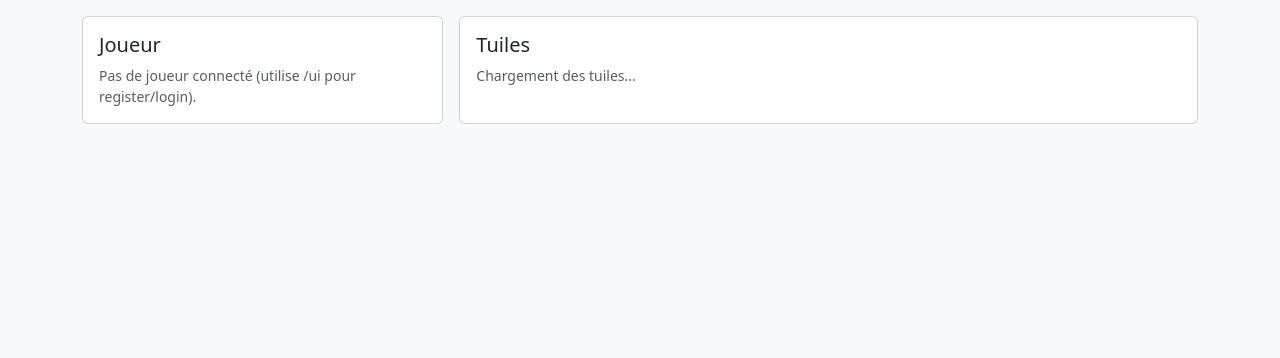
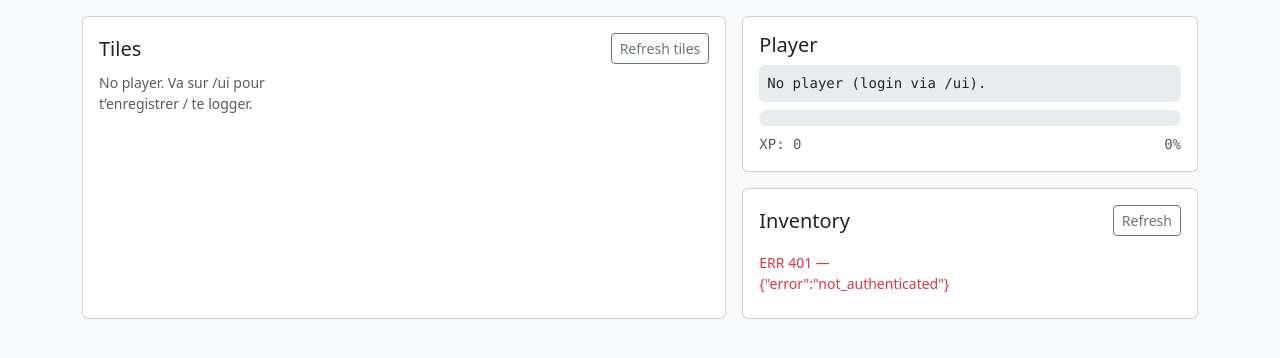
Before and after one commit to ReC82/LodyLand, a Flask app: page /play in a window 1280 px wide. Shown: the part 57-415 px from the top of the page. Run offline with Flask 3, Linux system fonts and the light colour scheme.

Commit message:
feat(play) : show player summary and inventory

```diff
--- a/app/static/play.js
+++ b/app/static/play.js
@@ -1,17 +1,16 @@
 /*
   File: static/play.js
-  Purpose: Minimal “play” UI using existing API:
-   - /api/me
-   - /api/player/<id>/tiles
-   - /api/collect
+  Purpose: Simple "Play" UI for Lodyland (grid + player summary + inventory).
 */
 
+// ------------------------------------------------------------------
+// Helpers
+// ------------------------------------------------------------------
 function baseUrl() {
   return `${location.protocol}//${location.host}`;
 }
+
 const $ = (id) => document.getElementById(id);
-
-let playCurrentPlayer = null;
 
 async function http(method, path, body) {
   const res = await fetch(`${baseUrl()}${path}`, {
@@ -30,80 +29,144 @@
   return { ok: res.ok, status: res.status, data };
 }
 
-// ---------------------------------------------------------------------------
-// Player
-// ---------------------------------------------------------------------------
-function renderPlayPlayer(p) {
+// ------------------------------------------------------------------
+// State
+// ------------------------------------------------------------------
+let playCurrentPlayer = null;
+
+// ------------------------------------------------------------------
+// Rendu du player + XP
+// ------------------------------------------------------------------
+function playRenderPlayer(p) {
   const box = $("playPlayerBox");
-  const nameEl = $("playCurrentPlayerName");
+  const nameSpan = $("playCurrentPlayerName");
 
   if (!p) {
-    box.textContent = "Pas de joueur connecté (utilise /ui pour register/login).";
-    nameEl.textContent = "—";
+    box.textContent = "No player (login via /ui).";
+    nameSpan.textContent = "—";
+
+    $("playXpFill").style.width = "0%";
+    $("playXpTextLeft").textContent = "XP: 0";
+    $("playXpTextRight").textContent = "0%";
     return;
   }
 
-  nameEl.textContent = p.name;
-  box.innerHTML = `
-    <div><strong>${p.name}</strong></div>
-    <div class="text-muted">
-      Niveau: ${p.level} • XP: ${p.xp} • Coins: ${p.coins} • Diams: ${p.diams}
-    </div>
-  `;
+  playCurrentPlayer = p;
+  nameSpan.textContent = p.name || "—";
+
+  box.textContent = [
+    `id=${p.id}  name=${p.name}`,
+    `level=${p.level}  xp=${p.xp}`,
+    `coins=${p.coins}  diams=${p.diams}`,
+  ].join("\n");
+
+  const xp = Number(p.xp || 0);
+  const level = Number(p.level || 0);
+  const next = p.next_xp ?? p.nextXp ?? null;
+
+  let pct = 0;
+  if (next !== null && next !== undefined && Number(next) > 0) {
+    pct = Math.max(0, Math.min(100, Math.round((xp / Number(next)) * 100)));
+  } else {
+    pct = 100;
+  }
+
+  $("playXpFill").style.width = `${pct}%`;
+  $("playXpTextLeft").textContent = `XP: ${xp} • Level: ${level}`;
+  $("playXpTextRight").textContent = `${pct}%`;
 }
 
-async function loadPlayPlayer() {
-  const r = await http("GET", "/api/me");
-  if (!r.ok) {
-    renderPlayPlayer(null);
-    return null;
-  }
-  playCurrentPlayer = r.data;
-  renderPlayPlayer(playCurrentPlayer);
-  return playCurrentPlayer;
-}
-
-// ---------------------------------------------------------------------------
-// Tiles
-// ---------------------------------------------------------------------------
-function renderPlayTiles(tiles) {
-  const grid = $("playTilesGrid");
-  const status = $("playTilesStatus");
-
-  if (!tiles || !tiles.length) {
-    status.textContent = "Aucune tuile (utilise /ui pour débloquer quelques tuiles).";
-    grid.innerHTML = "";
+// ------------------------------------------------------------------
+// Inventory
+// ------------------------------------------------------------------
+function playRenderInventory(list) {
+  const box = $("playInventoryBox");
+  if (!list || !list.length) {
+    box.innerHTML = `
+      <div class="col">
+        <div class="text-muted small">Inventaire vide.</div>
+      </div>
+    `;
     return;
   }
 
-  status.textContent = `${tiles.length} tuile(s)`;
+  box.innerHTML = list
+    .map(
+      (r) => `
+      <div class="col">
+        <div class="inv-card h-100">
+          <div class="inv-title text-capitalize">${r.resource}</div>
+          <div class="inv-qty">qty: ${r.qty}</div>
+        </div>
+      </div>
+    `
+    )
+    .join("");
+}
+
+async function playRefreshInventory() {
+  const res = await http("GET", "/api/inventory");
+  const box = $("playInventoryBox");
+  if (!res.ok) {
+    box.innerHTML = `
+      <div class="col">
+        <div class="text-danger small">
+          ERR ${res.status} — ${JSON.stringify(res.data)}
+        </div>
+      </div>
+    `;
+    return;
+  }
+  playRenderInventory(res.data);
+}
+
+// ------------------------------------------------------------------
+// Grid de tuiles
+// ------------------------------------------------------------------
+function playRenderGrid(tiles) {
+  const grid = $("playGridBox");
+  if (!tiles || !tiles.length) {
+    grid.innerHTML = `
+      <div class="col">
+        <div class="text-muted small">Aucune tuile débloquée.</div>
+      </div>
+    `;
+    return;
+  }
 
   grid.innerHTML = "";
-
-  tiles.forEach(t => {
+  tiles.forEach((t) => {
     const col = document.createElement("div");
     col.className = "col";
 
-    const cooldownText = t.cooldown_until ? t.cooldown_until : "—";
+    const cdText = t.cooldown_until
+      ? new Date(t.cooldown_until).toLocaleTimeString()
+      : "—";
+
+    const disabledAttr = t.locked ? "disabled" : "";
 
     col.innerHTML = `
       <div class="border rounded p-2 bg-white small text-center">
         <div class="fw-semibold text-capitalize">${t.resource}</div>
+
         <div class="text-muted">
           ID: <span class="font-monospace">${t.id}</span>
         </div>
+
         <div class="text-muted">
           Locked: <strong>${t.locked ? "YES" : "NO"}</strong>
         </div>
+
         <div class="text-muted small">
           Cooldown:<br>
-          ${cooldownText}
+          ${cdText}
         </div>
+
         <div class="mt-2 d-grid">
           <button
             class="btn btn-sm btn-outline-success"
             onclick="playCollect(${t.id})"
-            ${t.locked ? "disabled" : ""}
+            ${disabledAttr}
           >
             Collect
           </button>
@@ -115,62 +178,80 @@
   });
 }
 
-async function loadPlayTiles() {
-  const status = $("playTilesStatus");
-  const grid = $("playTilesGrid");
-  grid.innerHTML = "";
-  status.textContent = "Chargement des tuiles...";
-
+async function playRefreshGrid() {
+  const grid = $("playGridBox");
   if (!playCurrentPlayer) {
-    status.textContent = "Pas de joueur (va sur /ui pour login/register).";
+    grid.innerHTML = `
+      <div class="col">
+        <div class="text-muted small">
+          No player. Va sur /ui pour t’enregistrer / te logger.
+        </div>
+      </div>
+    `;
     return;
   }
 
-  const r = await http("GET", `/api/player/${playCurrentPlayer.id}/tiles`);
-  if (!r.ok) {
-    status.textContent = `Erreur: ${r.status}`;
+  grid.innerHTML = `
+    <div class="col">
+      <div class="text-muted small">Loading tiles…</div>
+    </div>
+  `;
+
+  const res = await http("GET", `/api/player/${playCurrentPlayer.id}/tiles`);
+  if (!res.ok) {
+    grid.innerHTML = `
+      <div class="col">
+        <div class="text-danger small">
+          ERR ${res.status} — ${JSON.stringify(res.data)}
+        </div>
+      </div>
+    `;
     return;
   }
 
-  renderPlayTiles(r.data);
+  playRenderGrid(res.data);
 }
 
-// ---------------------------------------------------------------------------
-// Collect
-// ---------------------------------------------------------------------------
+// ------------------------------------------------------------------
+// Collect depuis la grille
+// ------------------------------------------------------------------
 async function playCollect(tileId) {
-  const status = $("playTilesStatus");
-  status.textContent = `Collecting tile #${tileId}...`;
-
-  const r = await http("POST", "/api/collect", { tileId });
-  if (!r.ok) {
-    const err = r.data || {};
-    status.textContent = `ERR ${r.status} — ${err.error || "collect_failed"}`;
+  const res = await http("POST", "/api/collect", { tileId });
+  if (!res.ok) {
+    alert(`Collect error: ${res.status} — ${JSON.stringify(res.data)}`);
     return;
   }
 
-  const data = r.data;
-  status.textContent = `OK — next=${data.next || "?"}`;
-
-  // Mettre à jour le joueur si renvoyé
+  const data = res.data || {};
+  // Met à jour le player (XP/coins…) s’il est renvoyé
   if (data.player) {
-    playCurrentPlayer = data.player;
-    renderPlayPlayer(playCurrentPlayer);
+    playRenderPlayer({
+      ...data.player,
+      next_xp: data.player.next_xp ?? data.player.nextXp ?? null,
+    });
+  } else {
+    // fallback : recharger /api/me
+    await playLoadPlayer();
   }
 
-  // Recharger la grille
-  await loadPlayTiles();
+  await playRefreshInventory();
+  await playRefreshGrid();
 }
 
-// ---------------------------------------------------------------------------
-// Init
-// ---------------------------------------------------------------------------
+// ------------------------------------------------------------------
+// Init : charger le player courant, inventaire, grid
+// ------------------------------------------------------------------
+async function playLoadPlayer() {
+  const res = await http("GET", "/api/me");
+  if (!res.ok) {
+    playRenderPlayer(null);
+    return;
+  }
+  playRenderPlayer(res.data);
+}
+
 document.addEventListener("DOMContentLoaded", async () => {
-  const p = await loadPlayPlayer();
-  if (p) {
-    await loadPlayTiles();
-  }
+  await playLoadPlayer();
+  await playRefreshInventory();
+  await playRefreshGrid();
 });
-
-// Expose à window pour onclick inline
-window.playCollect = playCollect;
--- a/app/templates/play.html
+++ b/app/templates/play.html
@@ -1,6 +1,6 @@
 <!--
-  File: app/templates/play.html
-  Purpose: Simple playable UI for Lodyland (player + tiles + collect).
+  File: static/play.html
+  Purpose: Simple player-facing Play UI (grid + player summary + inventory).
 -->
 <!DOCTYPE html>
 <html lang="fr">
@@ -9,11 +9,12 @@
   <title>Lodyland — Play</title>
   <meta name="viewport" content="width=device-width, initial-scale=1" />
 
-  <!-- Bootstrap -->
+  <!-- Bootstrap (même CDN que /ui pour garder un look cohérent) -->
   <link
     href="https://cdn.jsdelivr.net/npm/bootstrap@5.3.3/dist/css/bootstrap.min.css"
     rel="stylesheet"
   >
+  <link rel="stylesheet" href="/static/ui/styles.css">
 </head>
 <body class="bg-light">
 
@@ -22,60 +23,109 @@
   <!-- ========================================================= -->
   <nav class="navbar navbar-expand-lg bg-white border-bottom mb-3">
     <div class="container-fluid">
-      <a class="navbar-brand" href="#">🌴 Lodyland — Play</a>
+      <span class="navbar-brand">🌴 Lodyland — Play</span>
       <div class="ms-auto small text-muted">
-        Joueur : <span id="playCurrentPlayerName" class="fw-semibold">—</span>
+        Joueur :
+        <span id="playCurrentPlayerName" class="fw-semibold">—</span>
       </div>
     </div>
   </nav>
 
+  <!-- ========================================================= -->
+  <!--  MAIN CONTENT                                             -->
+  <!-- ========================================================= -->
   <main class="container mb-4">
     <div class="row g-3">
 
       <!-- ===================================================== -->
-      <!--  SECTION: Player info                                -->
+      <!--  COLONNE GAUCHE : GRID DE TUILES                      -->
       <!-- ===================================================== -->
-      <div class="col-12 col-lg-4">
+      <div class="col-12 col-lg-7">
         <div class="card h-100">
           <div class="card-body">
-            <h5 class="card-title">Joueur</h5>
-            <div id="playPlayerBox" class="small text-muted">
-              Chargement joueur...
+            <div class="d-flex justify-content-between align-items-center mb-2">
+              <h5 class="card-title mb-0">Tiles</h5>
+              <button
+                class="btn btn-sm btn-outline-secondary"
+                onclick="playRefreshGrid()"
+              >
+                Refresh tiles
+              </button>
+            </div>
+
+            <div id="playGridBox" class="row row-cols-2 row-cols-md-3 g-2">
+              <!-- rempli par play.js -->
+            </div>
+
+          </div>
+        </div>
+      </div>
+
+      <!-- ===================================================== -->
+      <!--  COLONNE DROITE : PLAYER SUMMARY + INVENTORY          -->
+      <!-- ===================================================== -->
+      <div class="col-12 col-lg-5">
+        <!-- --- Player Summary -------------------------------- -->
+        <div class="card mb-3">
+          <div class="card-body">
+            <h5 class="card-title">Player</h5>
+
+            <pre id="playPlayerBox" class="bg-body-secondary p-2 rounded small mb-2">
+No player (login via /ui).
+            </pre>
+
+            <!-- Barre d’XP -->
+            <div class="progress" aria-label="XP progress">
+              <div
+                id="playXpFill"
+                class="progress-bar"
+                role="progressbar"
+                style="width: 0%;"
+              ></div>
+            </div>
+            <div class="d-flex justify-content-between small mt-2 text-muted">
+              <span id="playXpTextLeft" class="font-monospace">XP: 0</span>
+              <span id="playXpTextRight" class="font-monospace">0%</span>
             </div>
           </div>
         </div>
-      </div>
-      <!-- ============== FIN SECTION: Player info ============= -->
 
-      <!-- ===================================================== -->
-      <!--  SECTION: Tiles grid                                 -->
-      <!-- ===================================================== -->
-      <div class="col-12 col-lg-8">
-        <div class="card h-100">
+        <!-- --- Inventory ------------------------------------- -->
+        <div class="card">
           <div class="card-body">
-            <h5 class="card-title">Tuiles</h5>
-
-            <!-- Message d’état -->
-            <div id="playTilesStatus" class="small text-muted mb-2">
-              Chargement des tuiles...
+            <div class="d-flex align-items-center justify-content-between mb-2">
+              <h5 class="card-title mb-0">Inventory</h5>
+              <button
+                class="btn btn-outline-secondary btn-sm"
+                onclick="playRefreshInventory()"
+              >
+                Refresh
+              </button>
             </div>
 
-            <!-- Grille des tuiles -->
-            <div id="playTilesGrid" class="row row-cols-2 row-cols-md-3 g-2">
-              <!-- rempli via JS -->
+            <div
+              id="playInventoryBox"
+              class="row row-cols-2 g-2 mt-1"
+            >
+              <!-- rempli par play.js -->
             </div>
+
+            <!-- Mini zone pour le résultat d’un sell (plus tard) -->
+            <div
+              id="playSellStatus"
+              class="text-muted small mt-2"
+            ></div>
           </div>
         </div>
+
       </div>
-      <!-- ============== FIN SECTION: Tiles grid ============= -->
-
     </div>
   </main>
 
   <!-- Bootstrap JS -->
   <script src="https://cdn.jsdelivr.net/npm/bootstrap@5.3.3/dist/js/bootstrap.bundle.min.js"></script>
 
-  <!-- Play JS -->
+  <!-- Script de la page Play -->
   <script src="/static/play.js"></script>
 </body>
 </html>
```
